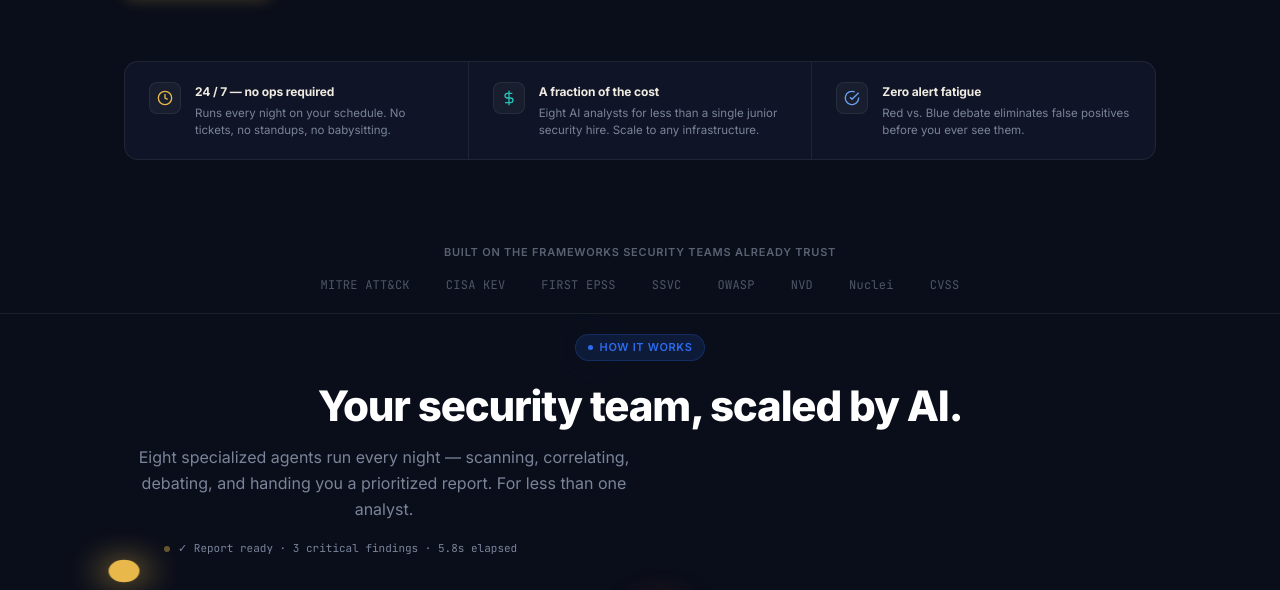
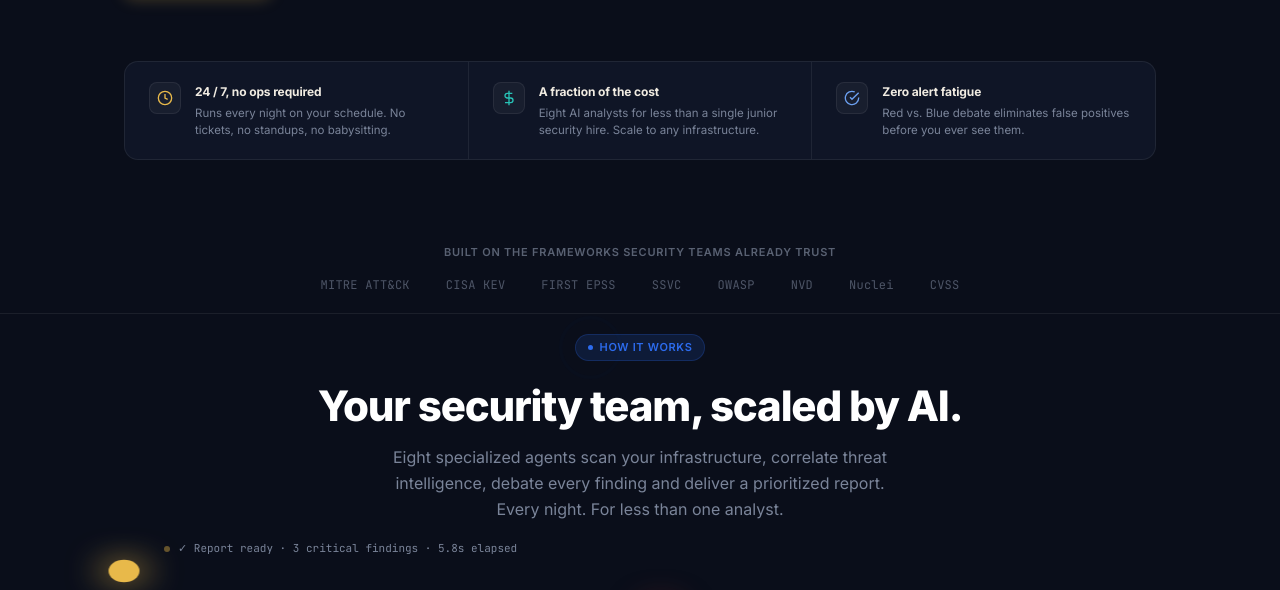
Before and after one commit to HorusAgentsSec/horus, an Astro site in the folder landing/: page / in a window 1280 px wide. Shown: the part 577-1167 px from the top of the page. Built offline with nearby package versions, Linux system fonts and the light colour scheme; Astro itself is replaced by a stand-in of ours; animation ran at ten frames a second.

Commit message:
landing: centrar párrafo ag-hd, quitar guiones largos del copy
Co-Authored-By: Claude Sonnet 4.6 <noreply@anthropic.com>

```diff
--- a/landing/src/pages/index.astro
+++ b/landing/src/pages/index.astro
@@ -42,7 +42,7 @@ import Footer from '../components/Footer.astro';
             <svg width="16" height="16" viewBox="0 0 24 24" fill="none" stroke="#E8B94A" stroke-width="2"><circle cx="12" cy="12" r="10"/><polyline points="12 6 12 12 16 14"/></svg>
           </div>
           <div>
-            <div class="hp-head">24 / 7 — no ops required</div>
+            <div class="hp-head">24 / 7, no ops required</div>
             <div class="hp-body">Runs every night on your schedule. No tickets, no standups, no babysitting.</div>
           </div>
         </div>
@@ -83,7 +83,7 @@ import Footer from '../components/Footer.astro';
     <div class="container ag-hd">
       <div class="eyebrow ey-lapis"><span class="dot"></span>How it works</div>
       <h2 class="sh2">Your security team, scaled by AI.</h2>
-      <p class="ssub">Eight specialized agents run every night — scanning, correlating, debating, and handing you a prioritized report. For less than one analyst.</p>
+      <p class="ssub ag-ssub">Eight specialized agents scan your infrastructure, correlate threat intelligence, debate every finding and deliver a prioritized report. Every night. For less than one analyst.</p>
     </div>
 
     <div class="ag-canvas-wrap">
@@ -966,6 +966,7 @@ import Footer from '../components/Footer.astro';
   .ag-section { padding: 18px 0 72px; }
   .ag-hd { text-align: center; margin-bottom: 16px; }
   .ag-hd .eyebrow { display: inline-flex; }
+  .ag-ssub { margin: 0 auto; }
 
   .ag-canvas-wrap { border-bottom: 1px solid var(--border); padding: 0 0 28px; }
 
```
